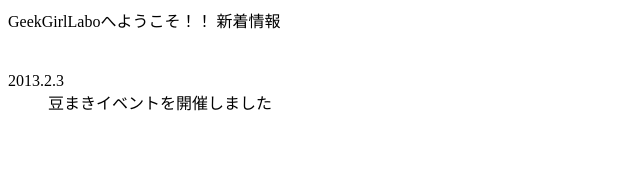
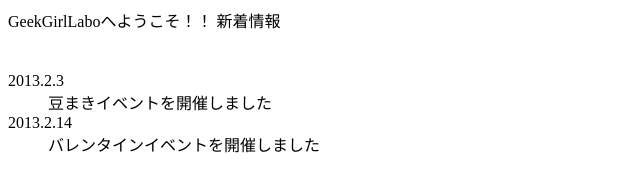
Before and after one commit to geekgirllabo/gitlesson, a plain HTML site: page achamushi.html in a window 1280 px wide. Shown: the whole page, without its empty margins (0-640 px from the left). Drawn offline with Linux system fonts and the light colour scheme.

Commit message:
新着情報を更新

```diff
--- a/achamushi.html
+++ b/achamushi.html
@@ -7,8 +7,10 @@
 	GeekGirlLaboへようこそ！！
 	新着情報
 	<dl>
-　　    <dt>2013.2.3</dt>
-	<dd>豆まきイベントを開催しました</dd>
+	　　    <dt>2013.2.3</dt>
+		<dd>豆まきイベントを開催しました</dd>
+		<dt>2013.2.14</dt>
+		<dd>バレンタインイベントを開催しました</dd>
 	</dl>
 </body>
 </html>
```
